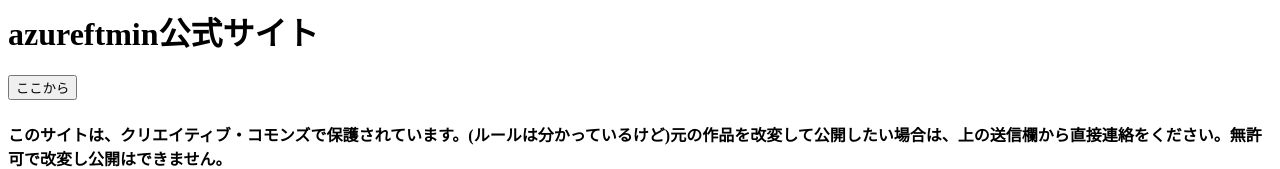
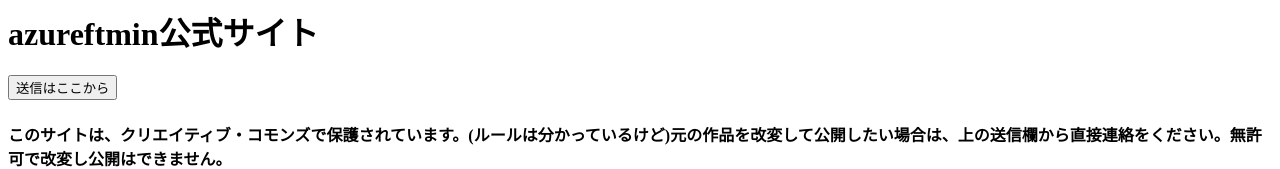
Before and after one commit to azureftmin/azureftmin.github.io, a plain HTML site: page index.html in a window 1280 px wide. Shown: the top 169 px of the page. Drawn offline with Linux system fonts and the light colour scheme.

Commit message:
Update index.html

```diff
--- a/index.html
+++ b/index.html
@@ -22,7 +22,7 @@
       }
   </script>
   <p>
-    <input type="button" value="ここから" onclick="gate();">
+    <input type="button" value="送信はここから" onclick="gate();">
 </form>
 </body>
 <h4>このサイトは、クリエイティブ・コモンズで保護されています。(ルールは分かっているけど)元の作品を改変して公開したい場合は、上の送信欄から直接連絡をください。無許可で改変し公開はできません。</h4>
```
